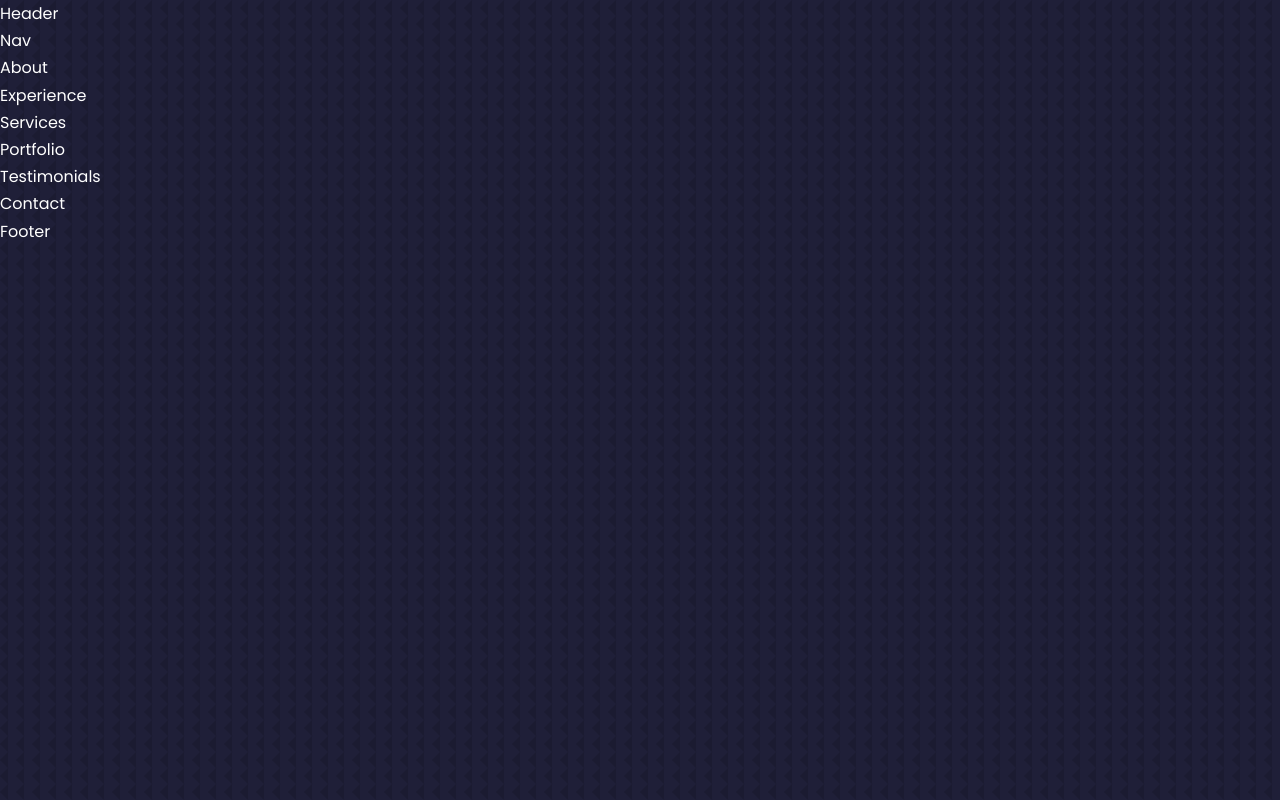
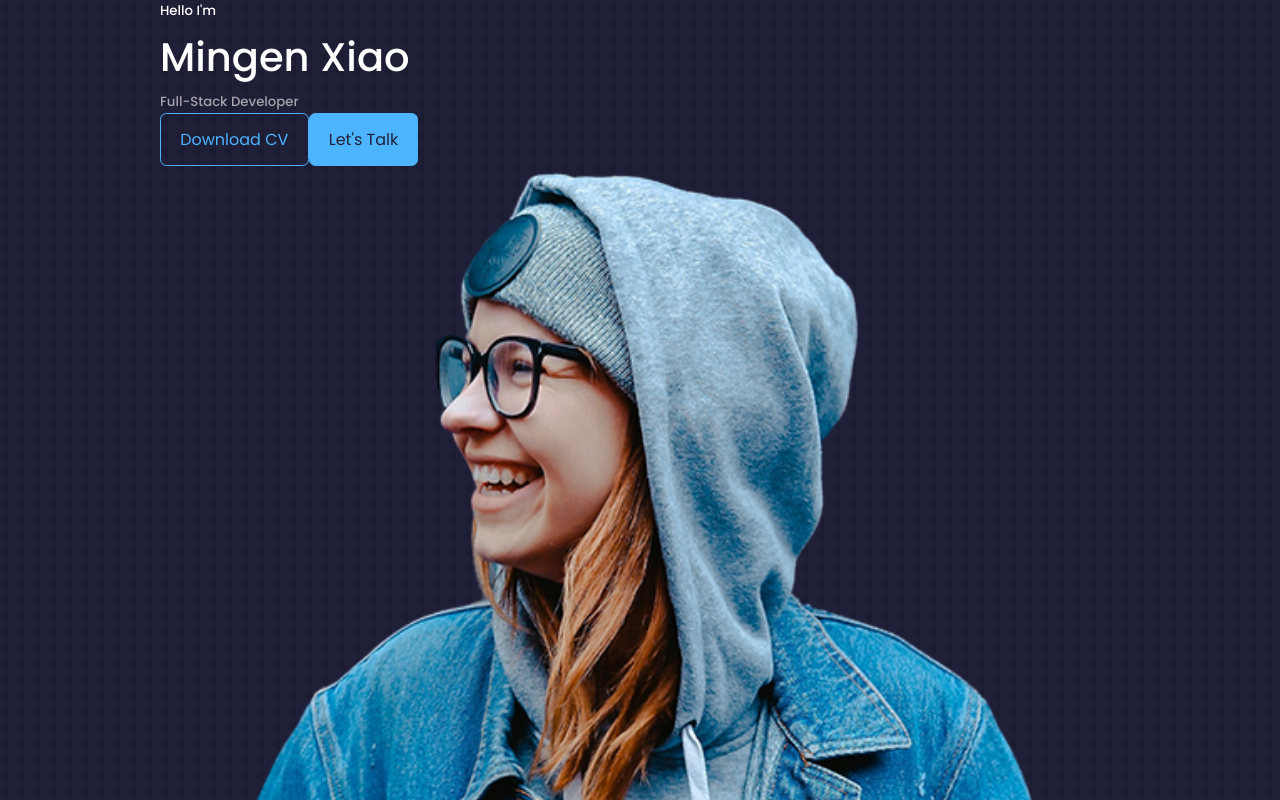
Before and after one commit to Mingen-Xiao/react-portfolio-website, a React (Create React App) app: page / in a window 1280 px wide. Shown: the top 800 px of the page. Built offline with nearby package versions, Linux system fonts and the light colour scheme.

Commit message:
Edit Header

```diff
--- /dev/null
+++ b/src/components/header/CTA.jsx
@@ -0,0 +1,13 @@
+import React from 'react';
+import CV from '../../assets/cv.pdf'
+
+const CTA = () => {
+  return (
+    <div className='cta'>
+        <a href={CV} download className='btn'>Download CV</a>
+        <a href="#contact" className='btn btn-primary'>Let's Talk</a>
+    </div>
+  )
+}
+
+export default CTA;
--- a/src/components/header/Header.jsx
+++ b/src/components/header/Header.jsx
@@ -1,10 +1,27 @@
-import React from 'react';
-import './header.css';
+import React from "react";
+import "./header.css";
+import CTA from "./CTA";
+import ME from "../../assets/me.png";
 
 const Header = () => {
   return (
-    <div>Header</div>
-  )
-}
+    <header>
+      <div className="container header__container">
+        <h5>Hello I'm</h5>
+        <h1>Mingen Xiao</h1>
+        <h5 className="text-light">Full-Stack Developer</h5>
+        <CTA />
+
+        <div className="me">
+          <img src={ME} alt="me" />
+        </div>
+
+        <a href="#contact" className="scroll_down">
+          Scroll Down
+        </a>
+      </div>
+    </header>
+  );
+};
 
 export default Header;
```
Also changed, not shown: src/components/header/HeaderSocials.jsx (added).
